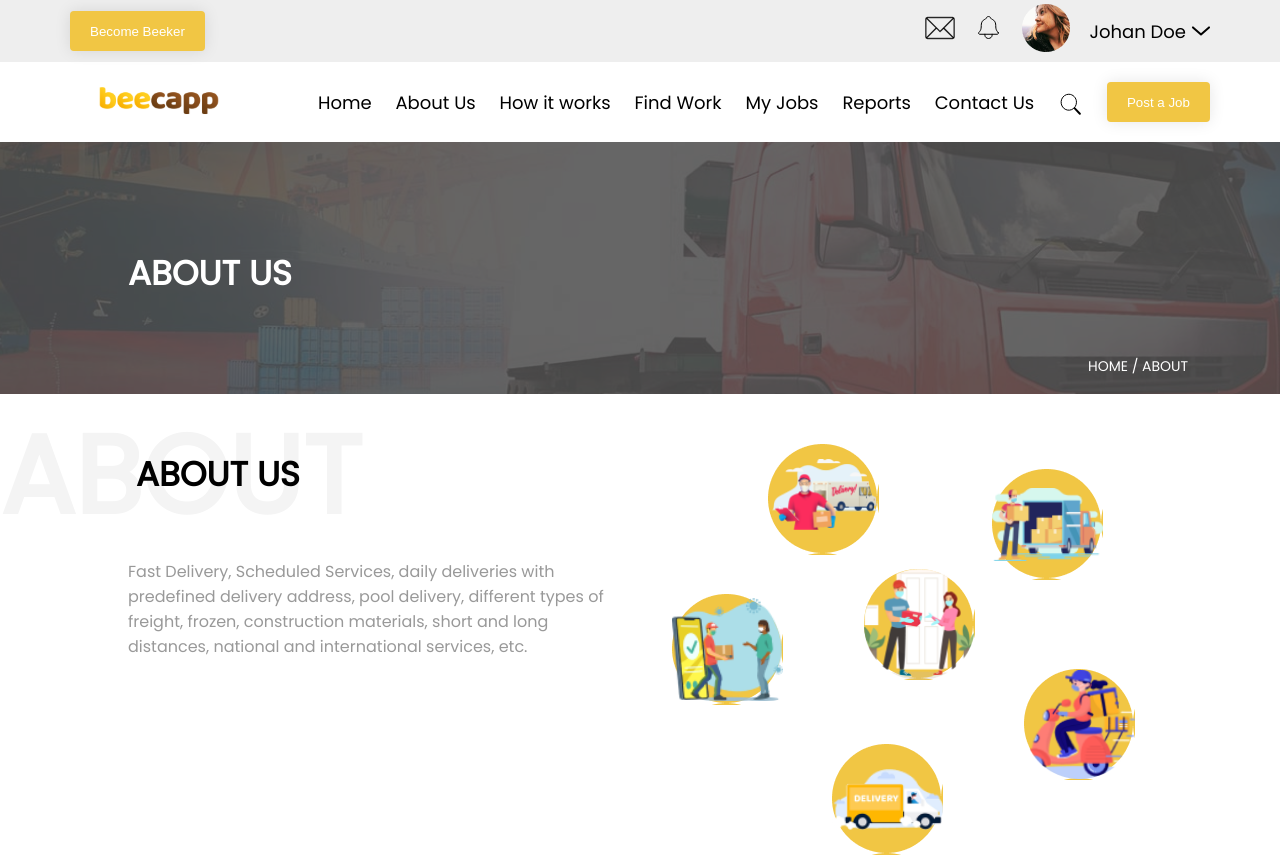
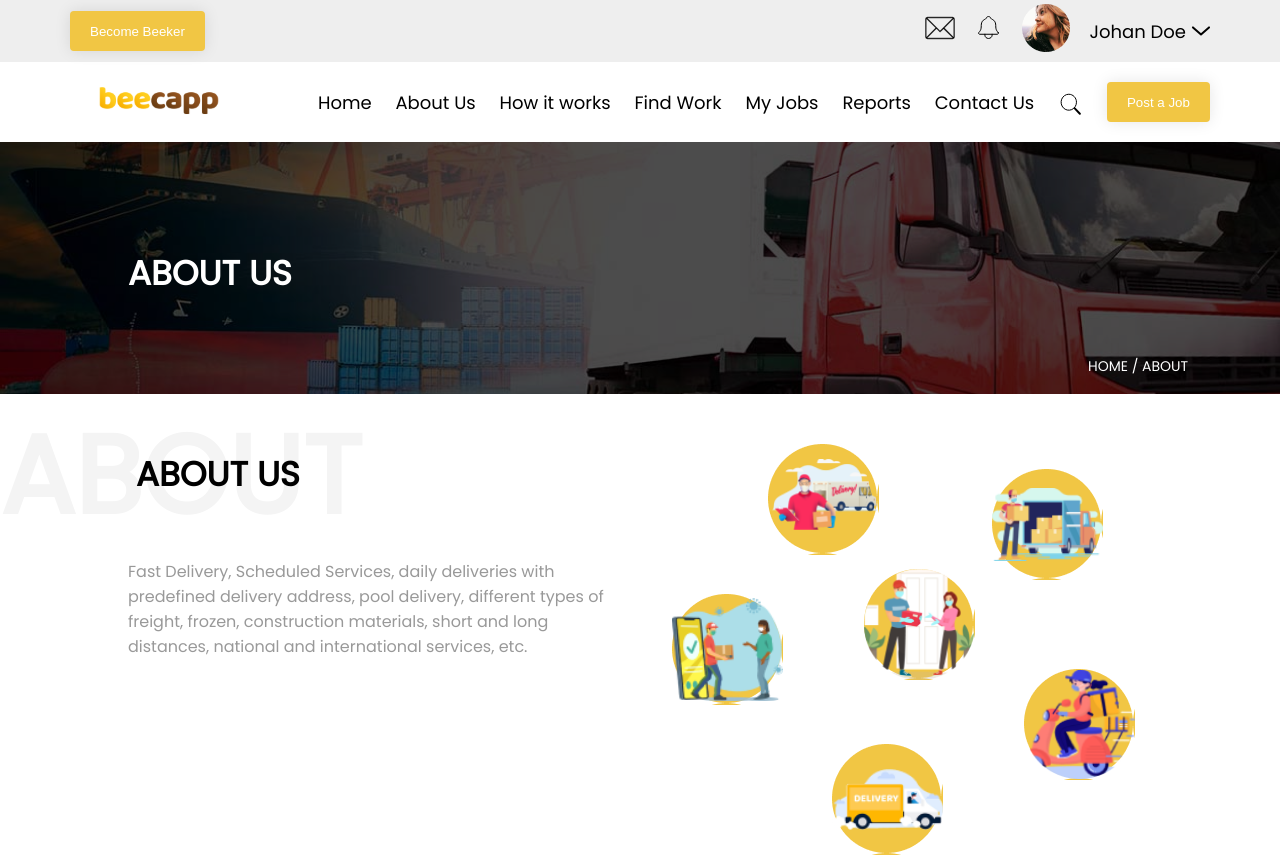
Before and after one commit to asadrazashah/becapp, a React (Create React App) app: page /home/about in a window 1280 px wide. Shown: the top 857 px of the page. Built offline with nearby package versions, Linux system fonts and the light colour scheme.

Commit message:
modified description page component

```diff
--- a/src/components/DescriptionPage.tsx
+++ b/src/components/DescriptionPage.tsx
@@ -1,5 +1,4 @@
 import React from "react";
-import truckImg from "../assets/truck.png";
 import "../styles/components/page_description.scss";
 interface IProps {
     title?: string;
@@ -7,8 +6,6 @@ interface IProps {
 }
 const DescriptionPage: React.FC<IProps> = ({ title, link }) => {
     return <div className="containerDescription">
-        <img src={truckImg} alt="background" className="img" />
-        <div className="overlay" />
         <h2>{title}</h2>
         <p>HOME / {link}</p>
     </div>
--- a/src/styles/components/page_description.scss
+++ b/src/styles/components/page_description.scss
@@ -2,19 +2,12 @@
   height: 252px;
   width: 100%;
   position: relative;
-  //   background: url("../../assets/truck.png");
+  background: url("../../assets/truck.png");
+  background-color: #000;
   .img {
     width: 100%;
     height: 100%;
     object-fit: cover;
-  }
-  .overlay {
-    position: absolute;
-    top: 0;
-    left: 0;
-    right: 0;
-    bottom: 0;
-    background-color: rgba(0, 0, 0, 0.6);
   }
   h2 {
     position: absolute;
```
